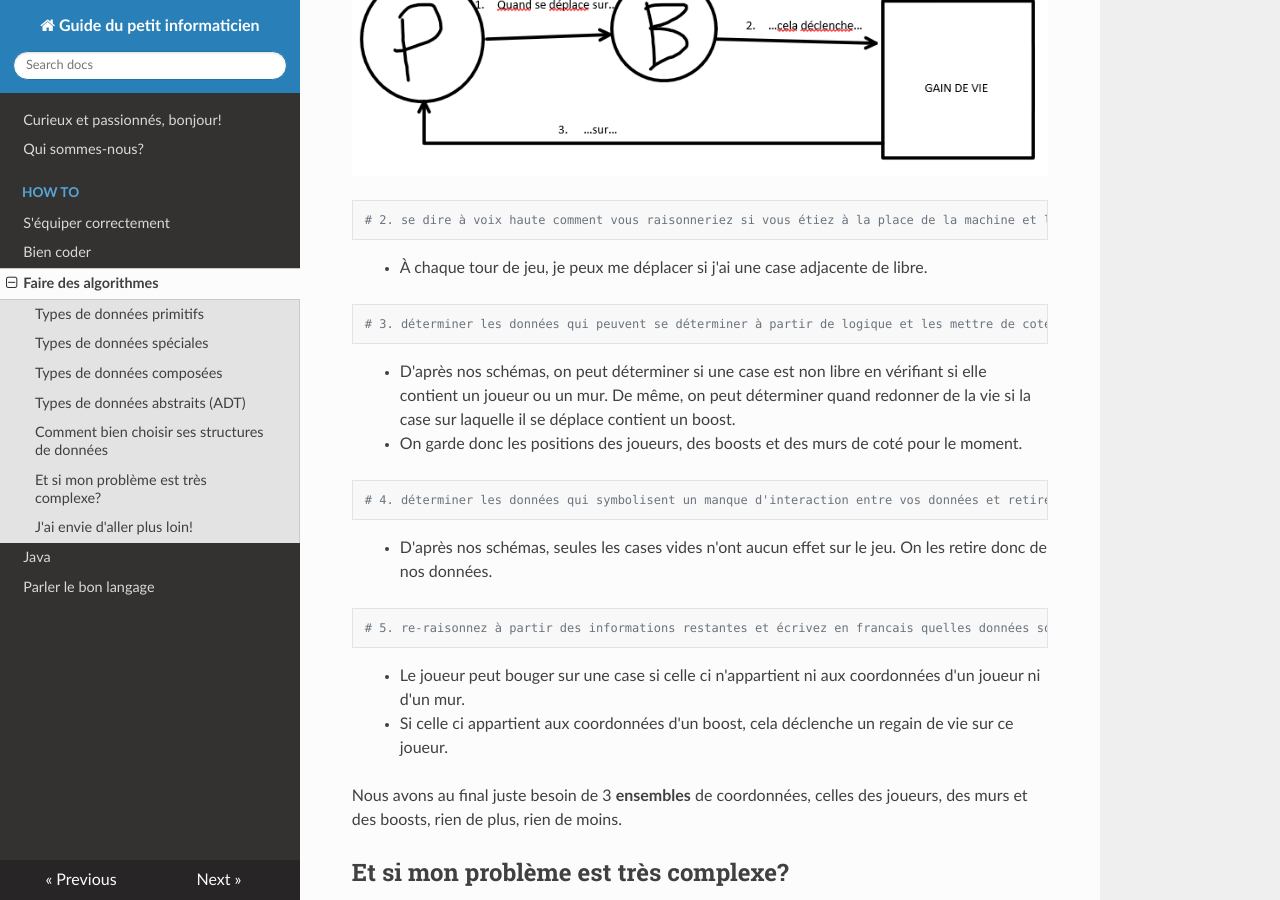
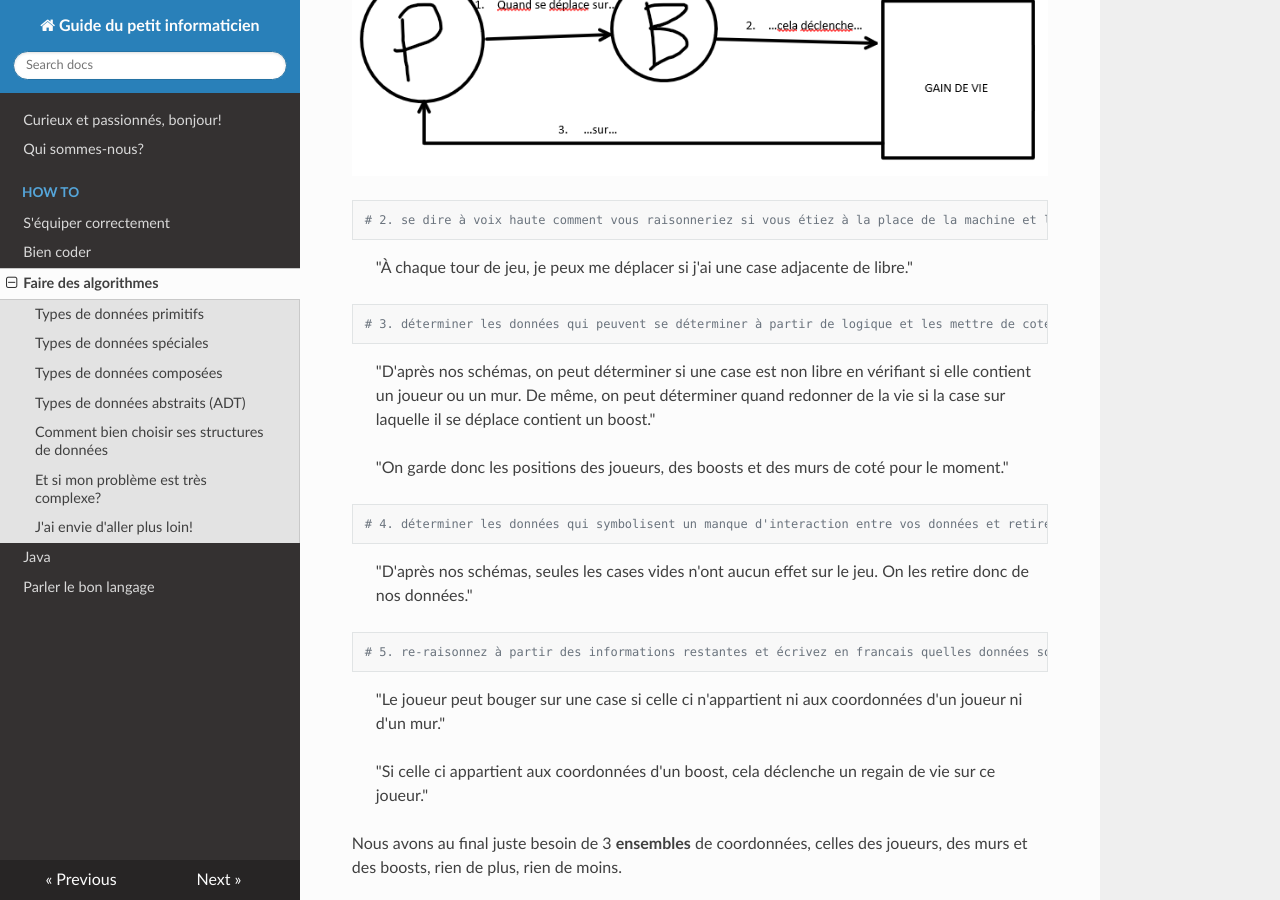
Before and after one commit to UFRCaenDiscordServer/guide-du-petit-informaticien, an MkDocs documentation site: the page built from docs/how-to/faire-des-algorithmes.md, in a window 1280 px wide and 900 px high, scrolled down 3528 px. Built offline with MkDocs 1.6.1, drawn with Linux system fonts in a browser that asks for light colours; nearby versions of some CDN libraries.

Commit message:
Améliorer la forme de plusieurs morceaux

````diff
--- a/docs/how-to/faire-des-algorithmes.md
+++ b/docs/how-to/faire-des-algorithmes.md
@@ -99,27 +99,27 @@ Exemple:
 ```
 # 2. se dire à voix haute comment vous raisonneriez si vous étiez à la place de la machine et l'écrire.
 ```
-> - À chaque tour de jeu, je peux me déplacer si j'ai une case adjacente de libre.
+> "À chaque tour de jeu, je peux me déplacer si j'ai une case adjacente de libre."
 
 ```
 # 3. déterminer les données qui peuvent se déterminer à partir de logique et les mettre de coté
 ```
-> - D'après nos schémas, on peut déterminer si une case est non libre en vérifiant si elle contient un joueur ou un mur.
-De même, on peut déterminer quand redonner de la vie si la case sur laquelle il se déplace contient un boost.
+> "D'après nos schémas, on peut déterminer si une case est non libre en vérifiant si elle contient un joueur ou un mur.
+De même, on peut déterminer quand redonner de la vie si la case sur laquelle il se déplace contient un boost."
 
-> - On garde donc les positions des joueurs, des boosts et des murs de coté pour le moment.
+> "On garde donc les positions des joueurs, des boosts et des murs de coté pour le moment."
 
 ```
 # 4. déterminer les données qui symbolisent un manque d'interaction entre vos données et retirez les.
 ```
-> - D'après nos schémas, seules les cases vides n'ont aucun effet sur le jeu. On les retire donc de nos données.
+> "D'après nos schémas, seules les cases vides n'ont aucun effet sur le jeu. On les retire donc de nos données."
 
 ```
 # 5. re-raisonnez à partir des informations restantes et écrivez en francais quelles données sont liées auxquelles et comment
 ```
-> - Le joueur peut bouger sur une case si celle ci n'appartient ni aux coordonnées d'un joueur ni d'un mur.
+> "Le joueur peut bouger sur une case si celle ci n'appartient ni aux coordonnées d'un joueur ni d'un mur."
 
-> - Si celle ci appartient aux coordonnées d'un boost, cela déclenche un regain de vie sur ce joueur.
+> "Si celle ci appartient aux coordonnées d'un boost, cela déclenche un regain de vie sur ce joueur."
 
 Nous avons au final juste besoin de 3 **ensembles** de coordonnées, celles des joueurs, des murs et des boosts, rien de plus, rien de moins.
 
````
Also changed, not shown: docs/how-to/bien-coder.md (+6 -6 lines), docs/how-to/parler-le-bon-langage.md (+12 -3 lines).
